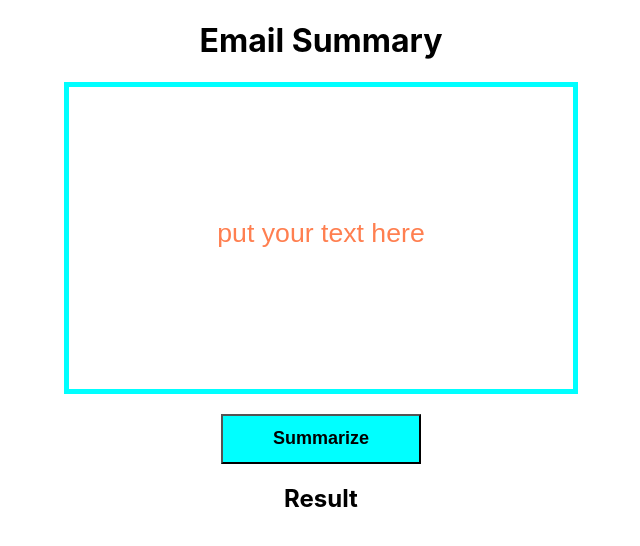
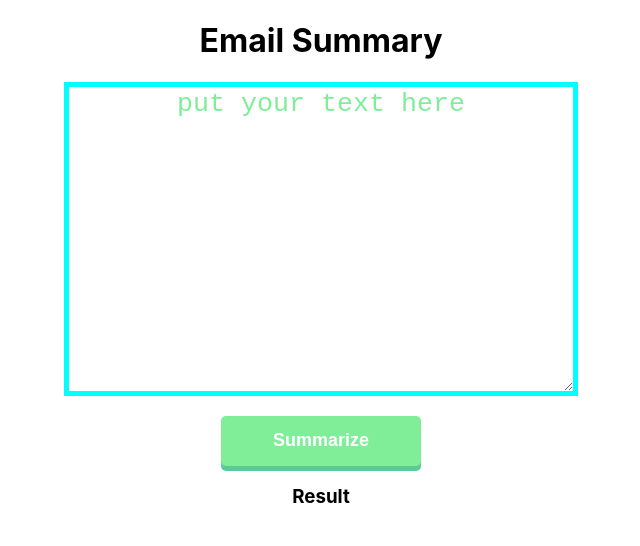
Before and after one commit to yltyadi/gmail-summarizer, a React (Create React App) app: page / in a window 1280 px wide. Shown: the top 546 px of the page, without its empty margins (319-959 px from the left). Built offline with nearby package versions, Linux system fonts and the light colour scheme.

Commit message:
created chrome extension

```diff
--- a/package.json
+++ b/package.json
@@ -14,7 +14,7 @@
   },
   "scripts": {
     "start": "react-scripts start",
-    "build": "react-scripts build",
+    "build": "INLINE_RUNTIME_CHUNK=false react-scripts build",
     "test": "react-scripts test",
     "eject": "react-scripts eject"
   },
--- a/src/App.css
+++ b/src/App.css
@@ -1,16 +1,12 @@
 .App {
   text-align: center;
-}
-
-@media (prefers-reduced-motion: no-preference) {
-  .App-logo {
-    animation: App-logo-spin infinite 20s linear;
-  }
+  display: flex;
+  flex-direction: column;
+  align-items: center;
 }
 
 .input-form {
   display: flex;
-  /* justify-content: center; */
   flex-direction: column;
   align-items: center;
 }
@@ -19,20 +15,47 @@
   height: 300px;
   width: 500px;
   border: 5px solid aqua;
-  overflow: hidden;
 }
 
 .input-text::placeholder {
-  color:coral;
+  color: #80ed99;
   font-size: 2em;
   text-align: center;
 }
 
 .input-button {
-  width: 200px;
+  /* width: 200px;
   height: 50px;
-  background-color: aqua;
+  background-color: aqua; */
   margin-top: 20px;
   font-size: large;
   font-weight: bold;
+  min-width: 200px;
+  height: 50px;
+  color: #fff;
+  padding: 5px 10px;
+  font-weight: bold;
+  cursor: pointer;
+  transition: all 0.3s ease;
+  position: relative;
+  display: inline-block;
+  outline: none;
+  border-radius: 5px;
+  border: none;
+  background: #80ed99;
+  box-shadow: 0 5px #57cc99;
 }
+
+.input-button:hover {
+  box-shadow: 0 3px #57cc99;
+  top: 1px;
+}
+
+.input-button:active {
+  box-shadow: 0 0 #57cc99;
+  top: 5px;
+}
+
+.result {
+  width: 500px;
+}
--- a/src/App.js
+++ b/src/App.js
@@ -1,6 +1,6 @@
 import './App.css';
 import {useState} from 'react';
-import axios from "axios";
+// import axios from "axios";
 
 function App() {
   const [inputValue, setInputValue] = useState("");
@@ -10,13 +10,13 @@ function App() {
     setInputValue(event.target.value);
   };
 
-  const formdata = new FormData();
-  formdata.append("key", "6b08e93b581ef423fd9001035f019564");
-  formdata.append("txt", inputValue);
-  formdata.append("sentences", "3");
-
   const handleSummarizeText = (event) => {
     event.preventDefault();
+
+    const formdata = new FormData();
+    formdata.append("key", "6b08e93b581ef423fd9001035f019564");
+    formdata.append("txt", inputValue);
+    formdata.append("sentences", "3");
 
     const requestOptions = {
         method: 'POST',
@@ -27,17 +27,26 @@ function App() {
     fetch("https://api.meaningcloud.com/summarization-1.0", requestOptions)
       .then(response => response.json())
       .then((data) => setResult(data.summary))
-      .catch(error => console.log('error', error));
+      .catch(error => setResult('error', error));
   };
+
+  // document.querySelector(".ii").innerText
 
   return (
     <div className="App">
       <h1>Email Summary</h1>
       <form className='input-form'>
-        <input value={inputValue} className="input-text" type='text' placeholder='put your text here' align='center' onChange={handleTextToSummarize}></input>
+        <textarea
+          value={inputValue}
+          className="input-text"
+          type='text'
+          placeholder='put your text here'
+          data-gramm="false"
+          onChange={handleTextToSummarize}>
+        </textarea>
         <button className="input-button" type='submit' onClick={handleSummarizeText}>Summarize</button>
       </form>
-      <h2 className='result'>{result}</h2>
+      <h3 className='result'>{result}</h3>
     </div>
   );
 }
```
Also changed, not shown: public/manifest.json.
